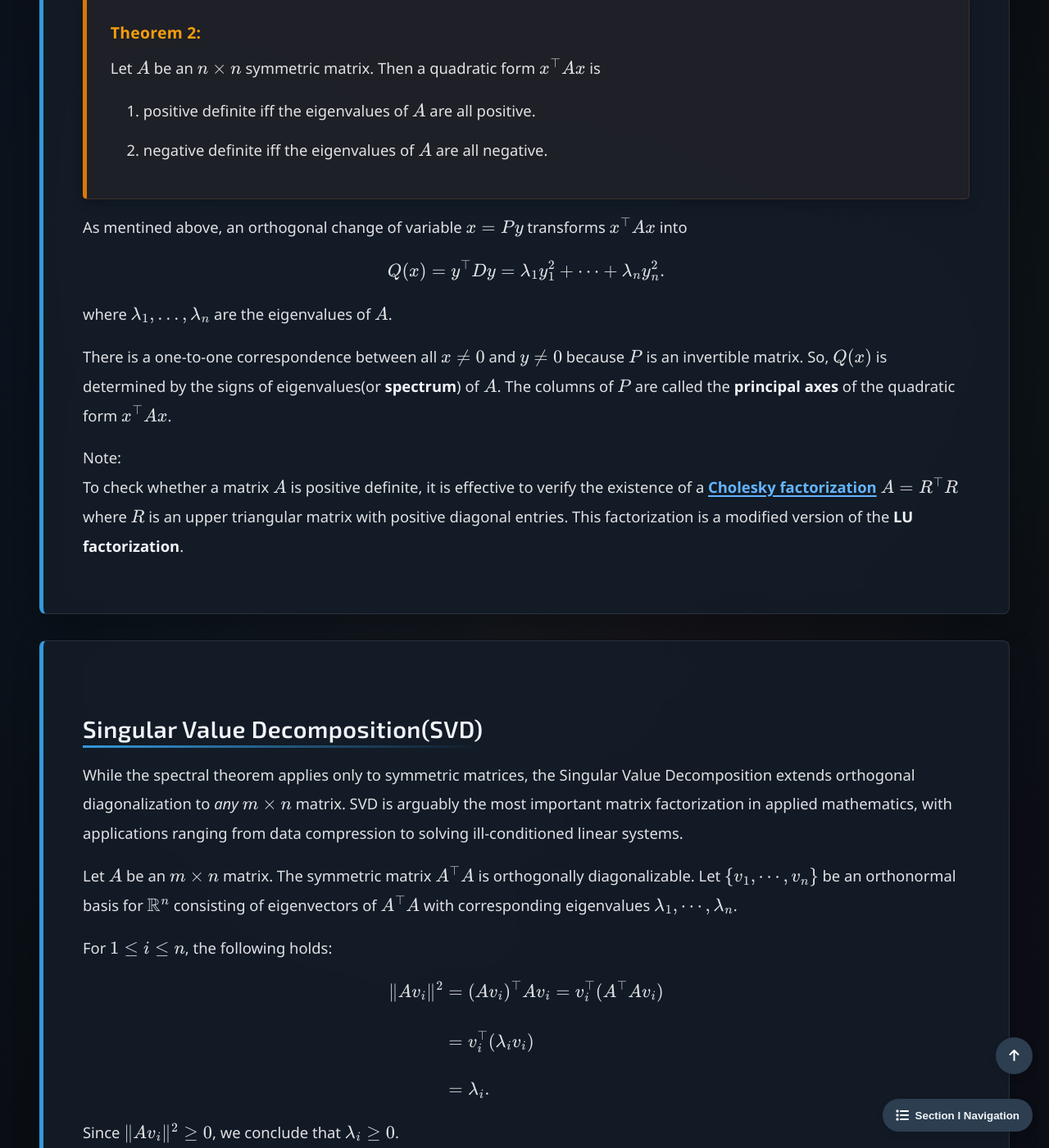
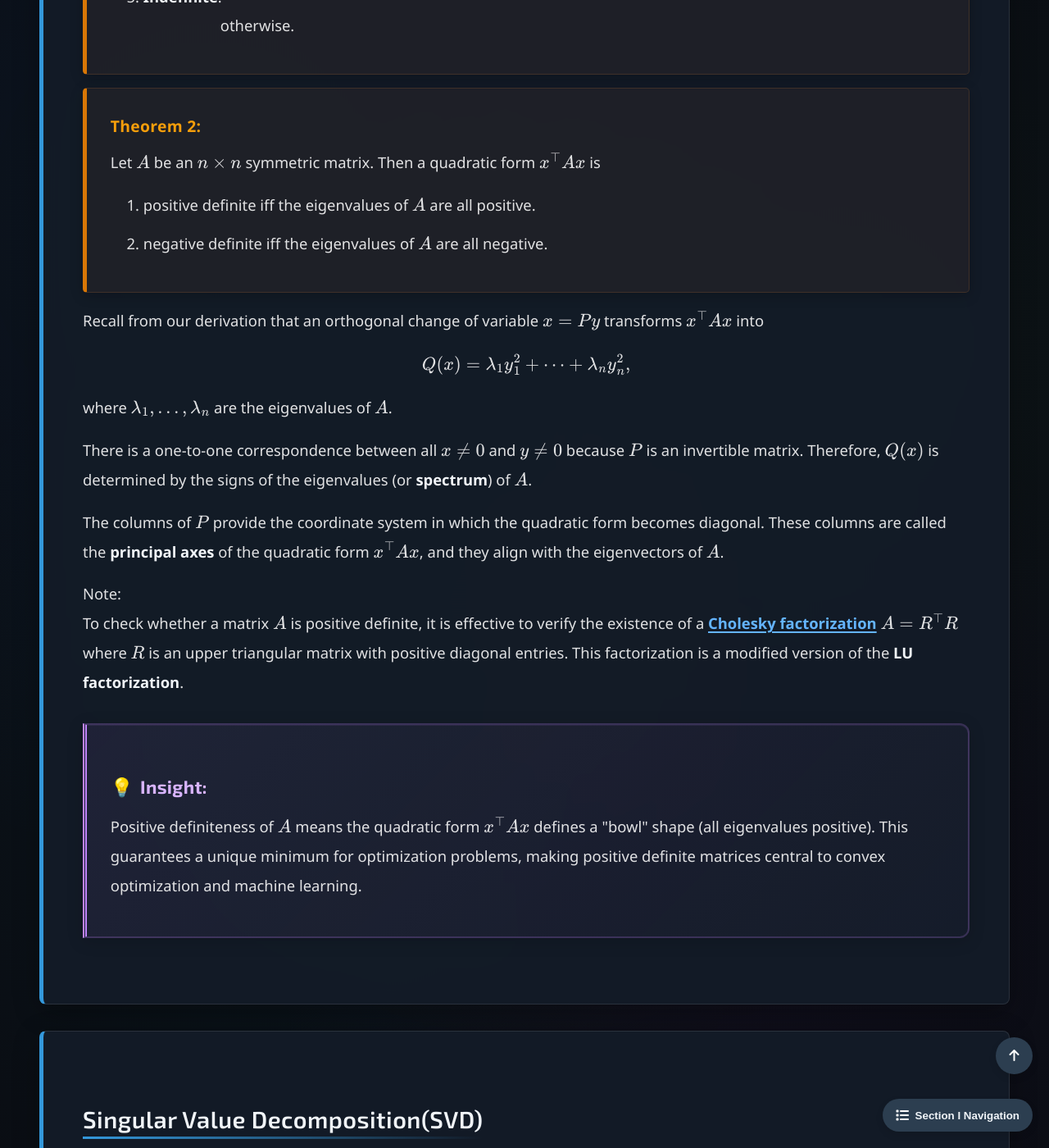
Before and after one commit to Yusukey01/yusukey01.github.io, a Jekyll site: the page built from Mathematics/Linear_algebra/symmetry.html, in a window 1280 px wide and 1400 px high, scrolled down 6043 px. Shown: the whole window at 82% size. Built offline with Jekyll 4.4.1, drawn with Linux system fonts in a browser that asks for light colours; some of the changed text lies outside the part shown.

Commit message:
revised explanations

```diff
--- a/Mathematics/Linear_algebra/symmetry.html
+++ b/Mathematics/Linear_algebra/symmetry.html
@@ -108,7 +108,7 @@ uses_python: false
                     <p>
                         Since, \(A\) is symmetric, it must be orthogonally diagonalizable. To ensure \(P\) is orthonormal, we need
                         orthonormal eigenvectors. This can be achieved using the Gram-Schmidt algorithm on the columns of \(P\).
-                        Since only \(v_1 \cdot v_2 \neq = 0\) needs adjustment,
+                        Since only \(v_1 \cdot v_2 \neq 0\) needs adjustment,
                         \[
                         \begin{align*}
                         v'_2   &= v_2 - \frac{v_2 \cdot v_1}{v_1 \cdot v_1}v_1 \\\\
@@ -215,7 +215,7 @@ uses_python: false
                    <p>
                         For our example, \(Q(x)\) becomes:
                         \[
-                        3y_1^2 + 3y_2^2 + 6 y_3^2.
+                        Q(x) = 3y_1^2 + 3y_2^2 + 6 y_3^2.
                         \]
                    </p>
                 </div>
@@ -225,9 +225,12 @@ uses_python: false
                     we define the classification of quadratic forms.
                 </p>
 
+                <div class="theorem">
+                    <span class="theorem-title">Definition: Classification of Quadratic Forms</span>
                     <p>
                         A quadratic form \(Q(x)\) is classified as:
                     </p>
+
                     <ol class="centered-list" style="padding-left: 40px;">
                         <li><strong>Positive definite</strong>:<br>
                             \(\qquad \qquad A \succ 0\) if \(\, \forall x \neq 0, \, Q(x) > 0\). </li>
@@ -240,6 +243,7 @@ uses_python: false
                         <li><strong>Indefinite</strong>: <br>
                             \(\qquad \qquad\) otherwise. </li>
                     </ol>
+                </div>
 
                 <div class="theorem">
                     <span class="theorem-title">Theorem 2:</span>
@@ -253,18 +257,26 @@ uses_python: false
                 </div>
 
                 <p>
-                    As mentined above, an orthogonal change of variable \(x= Py\) transforms \(x^\top Ax\) into
+                    Recall from our derivation that an orthogonal change of variable \(x = Py\) transforms
+                    \(x^\top Ax\) into
                     \[
-                    Q(x) = y^\top D y = \lambda_1 y_1^2 + \cdots + \lambda_n y_n^2.
+                    Q(x) = \lambda_1 y_1^2 + \cdots + \lambda_n y_n^2,
                     \]
-                    where \(\lambda_1, \ldots, \lambda_n\) are the eigenvalues of \(A\).
+                    where
+                    \(\lambda_1, \ldots, \lambda_n\) are the eigenvalues of \(A\).
                 </p>
 
                  <p>
-                    There is a one-to-one correspondence between all \(x \neq 0\) and \(y \neq 0\) because \(P\) is an
-                    invertible matrix. So, \(Q(x)\) is determined by the signs of eigenvalues(or <strong>spectrum</strong>) of \(A\).
-                    The columns of \(P\) are called the <strong>principal axes</strong> of the quadratic form \(x^\top Ax\).
+                    There is a one-to-one correspondence between all \(x \neq 0\) and \(y \neq 0\) because \(P\)
+                    is an invertible matrix. Therefore, \(Q(x)\) is determined by the signs of the eigenvalues
+                    (or <strong>spectrum</strong>) of \(A\).
                 </p>
+                <p>
+                    The columns of \(P\) provide the coordinate system in which the quadratic form becomes
+                    diagonal. These columns are called the <strong>principal axes</strong> of the quadratic
+                    form \(x^\top Ax\), and they align with the eigenvectors of \(A\).
+                </p>
+
                 <p>
                     Note:<br>
                     To check whether a matrix \(A\) is positive definite, it is effective to verify the existence of a
@@ -272,6 +284,16 @@ uses_python: false
                     is an upper triangular matrix with positive diagonal entries. This factorization is a modified version of
                     the <strong>LU factorization</strong>.
                 </p>
+
+                <div class="insight-box">
+                    <h3>Insight:</h3>
+                    <p>
+                        Positive definiteness of \(A\) means the quadratic form \(x^\top Ax\) defines a "bowl" shape
+                        (all eigenvalues positive). This guarantees a unique minimum for optimization problems,
+                        making positive definite matrices central to convex optimization and machine learning.
+                    </p>
+                </div>
+
             </section>
 
             <section id="svd" class="section-content">
```
Also changed, not shown: other parts of Mathematics/Linear_algebra/symmetry.html (+5 -5 lines). Lines whose indentation alone changed are shown as unchanged.
